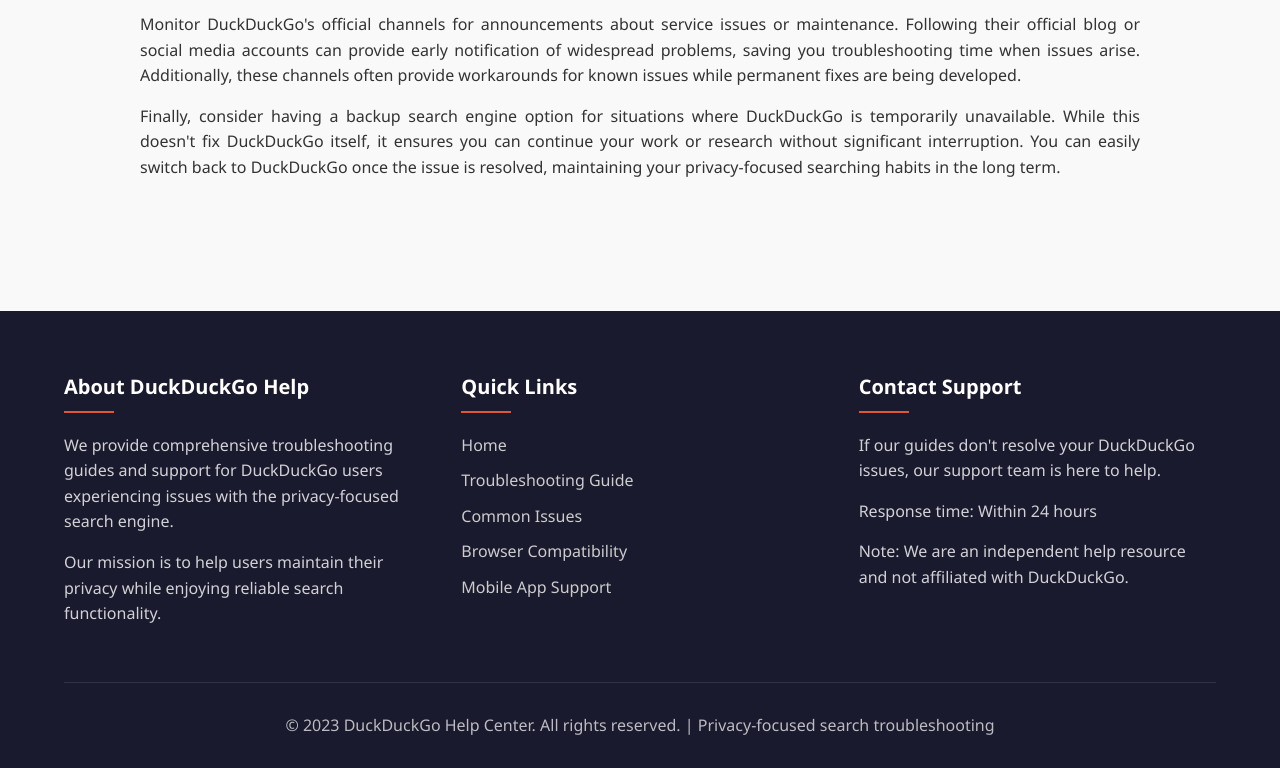
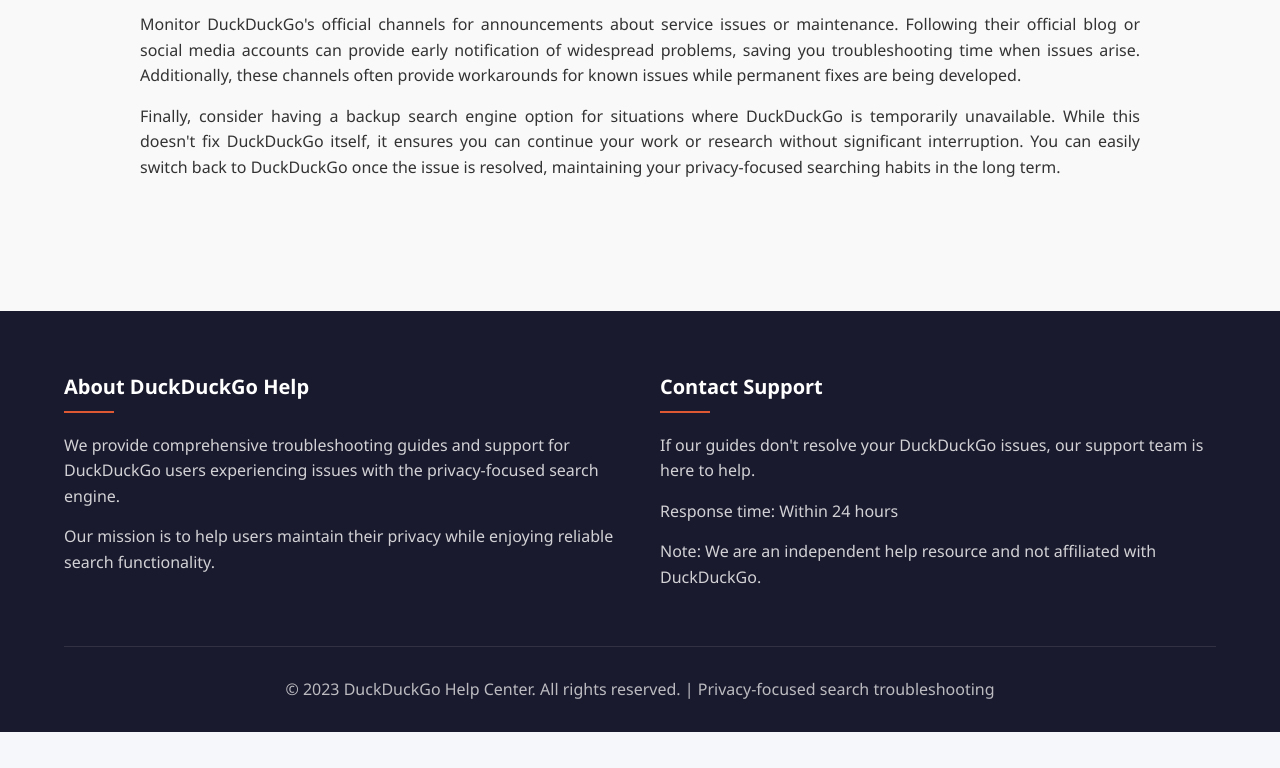
Before and after one commit to jeenyjone/duckduckgonotworking, a plain HTML site: page index.html in a window 1280 px wide. Shown: the part 3745-4513 px from the top of the page. After the commit the page ends 4477 px from the top, so only its background shows below. Drawn offline with Linux system fonts and the light colour scheme.

Commit message:
Update index.html

```diff
--- a/index.html
+++ b/index.html
@@ -538,16 +538,6 @@
                 <p>Our mission is to help users maintain their privacy while enjoying reliable search functionality.</p>
             </div>
             <div class="footer-column">
-                <h3>Quick Links</h3>
-                <ul class="footer-links">
-                    <li><a href="#">Home</a></li>
-                    <li><a href="#">Troubleshooting Guide</a></li>
-                    <li><a href="#">Common Issues</a></li>
-                    <li><a href="#">Browser Compatibility</a></li>
-                    <li><a href="#">Mobile App Support</a></li>
-                </ul>
-            </div>
-            <div class="footer-column">
                 <h3>Contact Support</h3>
                 <p>If our guides don't resolve your DuckDuckGo issues, our support team is here to help.</p>
                 <p>Response time: Within 24 hours</p>
```
